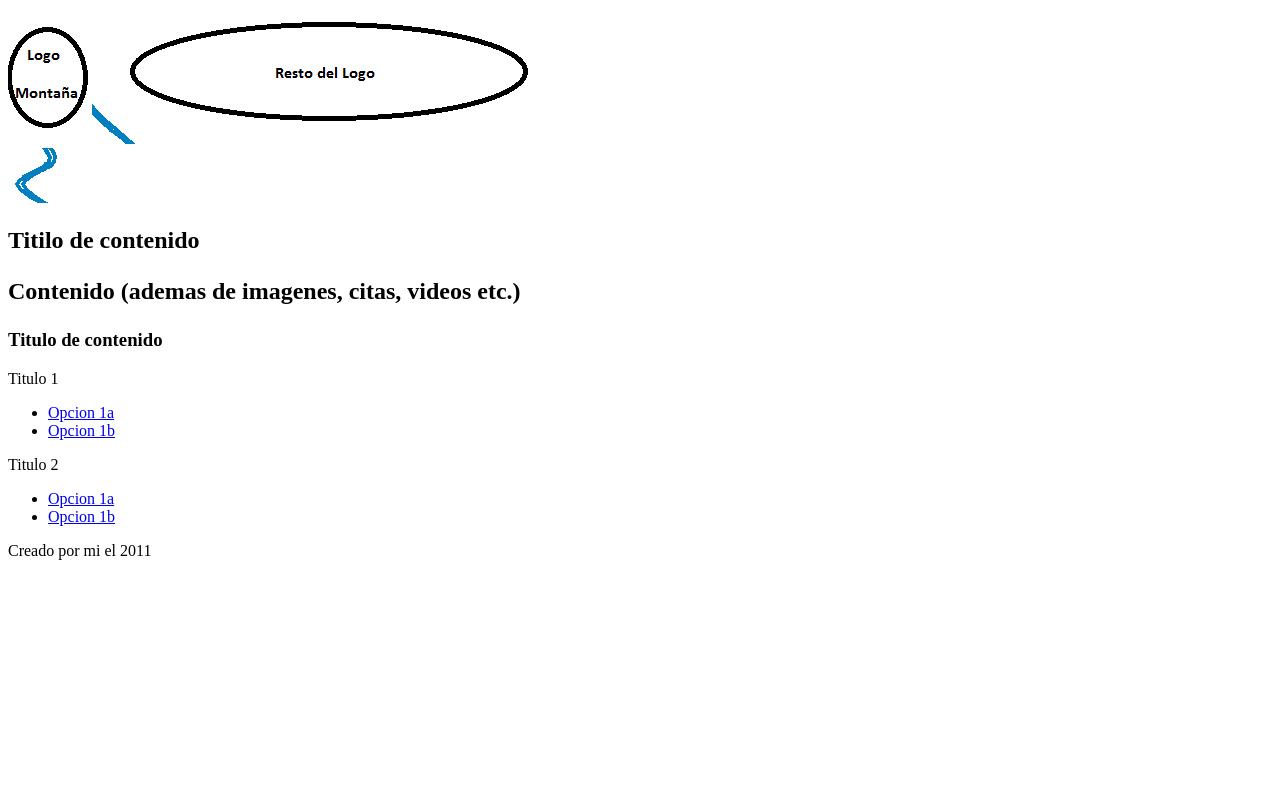
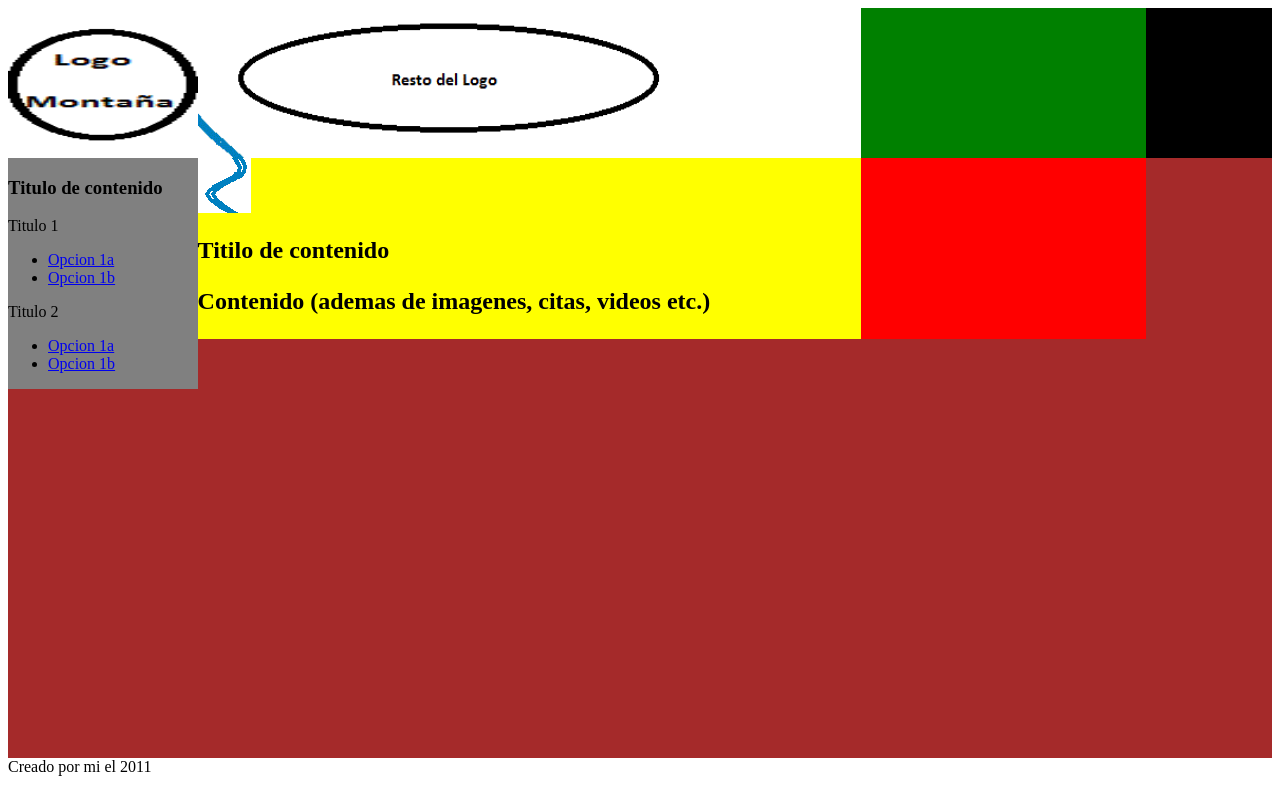
Before and after one commit to perezhgr/trabajoneuquen, a plain HTML site: page index.html in a window 1280 px wide. Drawn offline with Linux system fonts and the light colour scheme.

Commit message:
Trabajo en boxes

```diff
--- a/css/style.css
+++ b/css/style.css
@@ -1,12 +1,57 @@
-body {background: url("montana.gif") right top repeat-y fixed;}
+header{
+	background-color: black;
+	height: 150px;
+	width: 100%;
 
+}
+
+#divlogomontana{
+	background-color: red;
+	float: left;
+	width: 15%;
+	height: 150px;
+}
+
+#imglogomontana{
+	width: 100%;
+	height: 150px;
+}
+
+#divrestologo{
+	float: left;
+	background-color: green;
+	width: 75%;
+	height: 150px;
+}
+
+#imgrestologo{
+	width:70%;
+	height:150px;
+
+}
+
+.container{
+	background-color: brown;
+	height: 600px;
+	width: 100%;
+}
 aside{
+	float: left;
+	background-color: grey;
+	width: 15%;
 }
 
 section {
-
+	float: left;
+	background-color: red;
+	width: 75%;
 }
 
 article{
+	float: left;
+	background-color: yellow;
+	width: 70%;
+}
 
+footer{
 }
--- a/index.html
+++ b/index.html
@@ -1,5 +1,4 @@
 <!DOCTYPE html>
-
 <html lang="es">
 
 <head>
@@ -11,24 +10,17 @@
 
 <body>
   <header>
-    <img src="img/montana.gif">
-    <img src="img/resto_logo.gif">
+    <div id="divlogomontana">
+      <img id="imglogomontana" src="img/montana.gif">
+    </div>
+    <div id="divrestologo">
+      <img id="imgrestologo"src="img/resto_logo.gif">
+    </div>
+  </header>
 
-    </header>
-    <!--INICIO ETIQUETAS SECTION-->
-    <section>
-        <img src="img/slalom.gif">
-      <!--INICIO ETIQUETAS ARTICLE (ACA IRIA EL CONTENIDO DINAMICO)-->
-       <article>
-           <h2>Titilo de contenido<h2>
-           <p> Contenido (ademas de imagenes, citas, videos etc.) </p>
-       </article>
-       <!--FIN ETIQUETAS ARTICLE-->
-
-    </section>
-    <!--FIN ETIQUETAS SECTION-->
 
   <!--DENTRO DE LAS ETIQUETAS ASIDE SE COLOCA EL MENU-->
+  <div class="container">
     <aside>
      <h3>Titulo de contenido</h3>
 
@@ -45,6 +37,21 @@
     </ul>
   </aside>
   <!--FIN ETIQUETAS ASIDE-->
+  <!--INICIO ETIQUETAS SECTION-->
+  <section>
+
+    <!--INICIO ETIQUETAS ARTICLE (ACA IRIA EL CONTENIDO DINAMICO)-->
+    <article>
+      <img src="img/slalom.gif">
+      <h2>Titilo de contenido<h2>
+       <p> Contenido (ademas de imagenes, citas, videos etc.) </p>
+     </article>
+     <!--FIN ETIQUETAS ARTICLE-->
+
+   </section>
+   <!--FIN ETIQUETAS SECTION-->
+
+ </div>
 
  <!--INICIO FOOTER(PIE DE PAGINA)-->
  <footer>
```
Lines whose indentation alone changed are shown as unchanged.
